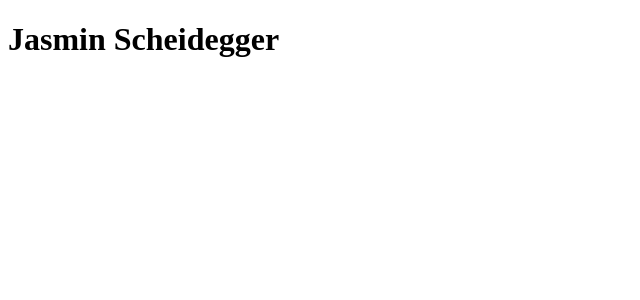
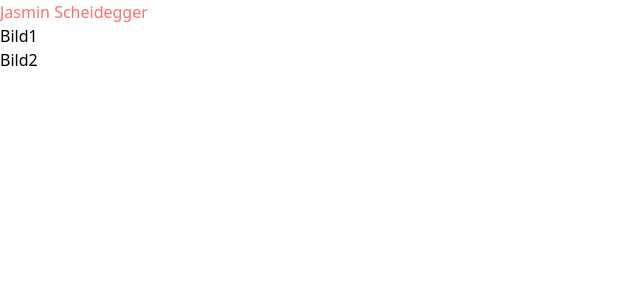
Before and after one commit to Petschy90/JasminScheidegger, a Nuxt app in the folder JasminScheidegger-Client/: page / in a window 1280 px wide. Shown: the top 300 px of the page, without its empty margins (0-640 px from the left). Built offline with nearby package versions, Linux system fonts and the light colour scheme.

Commit message:
Added Tailwincss properly and initialised first page with Pinia store

```diff
--- a/JasminScheidegger-Client/app.vue
+++ /dev/null
@@ -1,5 +0,0 @@
-<template>
-    <div>
-        <h1>Jasmin Scheidegger</h1>
-    </div>
-</template>
--- a/JasminScheidegger-Client/assets/css/tailwind.css
+++ b/JasminScheidegger-Client/assets/css/tailwind.css
@@ -1,6 +1,3 @@
 @tailwind base;
 @tailwind components;
 @tailwind utilities;
-
-@layer components {
-}
--- a/JasminScheidegger-Client/nuxt.config.ts
+++ b/JasminScheidegger-Client/nuxt.config.ts
@@ -2,6 +2,7 @@ import { defineNuxtConfig } from "nuxt3";
 
 // https://v3.nuxtjs.org/docs/directory-structure/nuxt.config
 export default defineNuxtConfig({
+    buildModules: [["@pinia/nuxt", { disableVuex: true }]],
     build: {
         postcss: {
             postcssOptions: {
@@ -12,9 +13,6 @@ export default defineNuxtConfig({
             },
         },
     },
-    head: {
-        css: ["~/assets/css/tailwind.css"],
-    }
     vue: {
         config: {
             productionTip: false,
--- a/JasminScheidegger-Client/package.json
+++ b/JasminScheidegger-Client/package.json
@@ -9,10 +9,13 @@
     "autoprefixer": "^10.4.2",
     "nuxt3": "latest",
     "postcss": "^8.4.6",
+    "prettier": "^2.5.1",
+    "prettier-plugin-tailwind": "^2.2.12",
     "tailwindcss": "^3.0.23"
   },
   "dependencies": {
     "@nuxtjs/strapi": "^1.3.0",
+    "@pinia/nuxt": "^0.1.8",
     "pinia": "^2.0.11"
   }
 }
--- /dev/null
+++ b/JasminScheidegger-Client/pages/index.vue
@@ -0,0 +1,16 @@
+<template>
+    <div>
+        <h1 class="text-red-400">Jasmin Scheidegger</h1>
+        <div v-for="project in projects" :key="project.id">
+            <p>{{ project.attributes.name }}</p>
+        </div>
+    </div>
+</template>
+
+<script setup>
+import '@/assets/css/tailwind.css'
+import { useProjectsStore } from "@/store/projects.js";
+const projectsStore = useProjectsStore();
+
+const projects = projectsStore.projects;
+</script>
--- /dev/null
+++ b/JasminScheidegger-Client/store/projects.js
@@ -0,0 +1,26 @@
+import { defineStore } from "pinia";
+
+export const useProjectsStore = defineStore("projects", {
+    state: () => ({
+        _projects: [
+            { id: 1, attributes: { name: "Bild1" }},
+            { id: 2, attributes: { name: "Bild2" }}
+        ],
+    }),
+    getters: {
+        projects(state) {
+            return state._projects;
+        },
+        project(state) {
+            return (id) => state._projects.find((item) => item.id === id);
+        },
+    },
+    actions: {
+        get() {
+            // this._projects = [
+            //     { id: 1, attributes: { name: "Bild1" } },
+            //     { id: 2, attributes: { name: "Bild2" } },
+            // ];
+        },
+    },
+});
```
Also changed, not shown: 2 other files (tests, documents, lock files or other folders).
